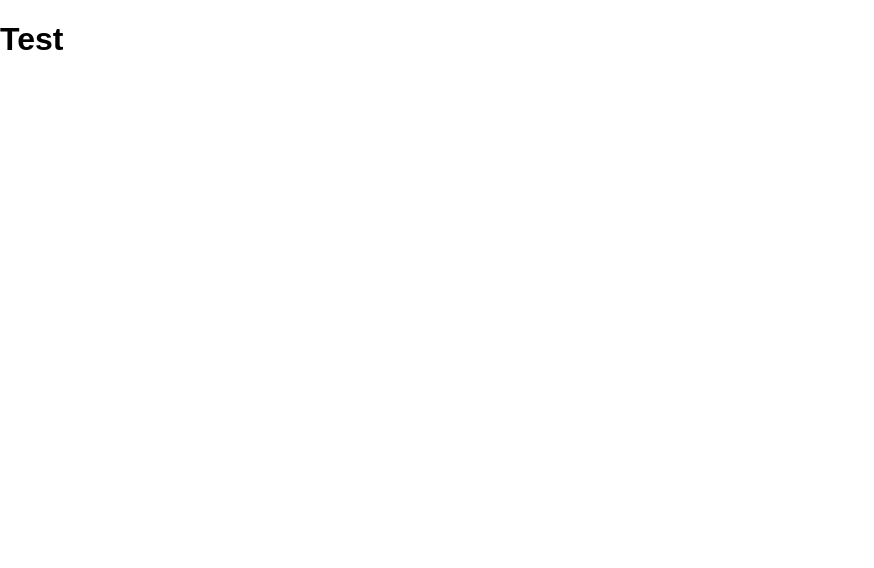
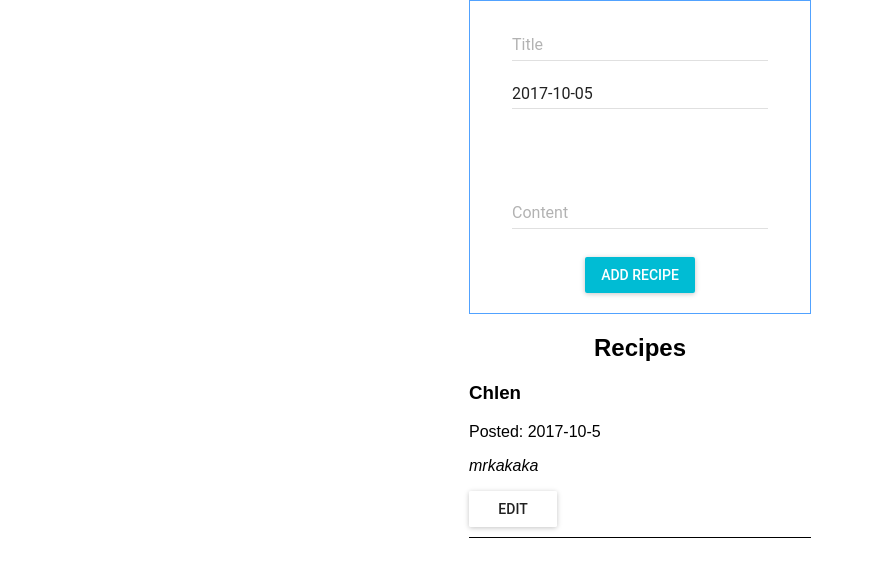
Before and after one commit to Narudir/recipes, a React app: page / in a window 1280 px wide. Shown: the whole page, without its empty margins (0-874 px from the left). Built offline with nearby package versions, Linux system fonts and the light colour scheme.

Commit message:
Add recipe list. Add ability to add new recipes.

```diff
--- a/src/components/AddRecipe.js
+++ b/src/components/AddRecipe.js
@@ -1,5 +1,75 @@
-import React from 'react';
+import React, { Component } from 'react';
+import TextField from 'material-ui/TextField';
+import DatePicker from 'material-ui/DatePicker';
+import RaisedButton from 'material-ui/RaisedButton';
 
-const AddRecipe = (props) => {
-    return
+class AddRecipe extends Component {
+    constructor(props) {
+        super(props);
+        this.state = {
+            title: "",
+            date: null,
+            content: "",
+            titleErrorText: "",
+            contentErrorText: ""
+        }
+        this.submitRecipe = this.submitRecipe.bind(this);
+    }
+
+    componentWillMount() {
+        const todayDate = new Date();
+        const formatDate = `${todayDate.getFullYear()}-${todayDate.getMonth() + 1}-${todayDate.getDate()}`;
+        this.setState({date: formatDate});
+    }
+
+    submitRecipe() {
+        this.state.title === "" ?
+        this.setState({titleErrorText: "Title is required."}) :
+        this.setState({titleErrorText: ""});
+
+        this.state.content === "" ?
+        this.setState({contentErrorText: "Content is required."}) :
+        this.setState({contentErrorText: ""});
+
+        if (this.state.title && this.state.content) {
+            this.props.addRecipe({
+                title: this.state.title,
+                date: this.state.date,
+                content: this.state.content
+            });
+        }
+    }
+
+    render() {
+        return (
+            <div className="add_recipe">
+                <TextField
+                    hintText="Title"
+                    errorText={this.state.titleErrorText}
+                    onChange={(e, value) => this.setState({title: value})}
+                />
+                <DatePicker
+                    hintText="Create date"
+                    mode="portrait"
+                    defaultDate={new Date(this.state.date)}
+                    onChange={(e, date) => this.setState({date: `${date.getFullYear()}-${date.getMonth() + 1}-${date.getDate()}`})}
+                />
+                <TextField
+                    hintText="Content"
+                    errorText={this.state.contentErrorText}
+                    multiLine={true}
+                    rows={4}
+                    onChange={(e, value) => this.setState({content: value})}
+                />
+                <RaisedButton
+                    label="Add recipe"
+                    primary={true}
+                    className="add-btn"
+                    onClick={this.submitRecipe}
+                />
+            </div>
+        )
+    }
 }
+
+export default AddRecipe
--- /dev/null
+++ b/src/components/Recipe.js
@@ -0,0 +1,84 @@
+import React, { Component } from 'react';
+import Dialog from 'material-ui/Dialog';
+import RaisedButton from 'material-ui/RaisedButton';
+import FlatButton from 'material-ui/FlatButton';
+import TextField from 'material-ui/TextField';
+import DatePicker from 'material-ui/DatePicker';
+
+class Recipe extends Component {
+    constructor(props) {
+        super(props);
+        this.state = {
+            editOpen: false,
+            activeVersion: this.props.recipe.activeVersion,
+            title: this.props.recipe.versions.get(this.props.recipe.activeVersion).title,
+            date: this.props.recipe.versions.get(this.props.recipe.activeVersion).date,
+            content: this.props.recipe.versions.get(this.props.recipe.activeVersion).content
+        }
+    }
+
+    handleOpen = () => {
+        this.setState({editOpen: true});
+    };
+
+    handleClose = () => {
+        this.setState({editOpen: false});
+    };
+
+    render() {
+        const actions = [
+            <FlatButton
+                label="Done"
+                primary={true}
+                keyboardFocused={true}
+                onClick={this.handleClose}
+            />,
+        ];
+        let versions = [];
+        for (let version of this.props.recipe.versions) {
+            versions.push(<li key={version[0]}>{version[0]} version</li>);
+        }
+        return (
+            <div>
+                <h3>{this.state.title}</h3>
+                <span>Posted: {this.state.date}</span>
+                <p className="content">{this.state.content}</p>
+                <RaisedButton label="Edit" onClick={this.handleOpen} />
+                <Dialog
+                    title="Edit recipe"
+                    actions={actions}
+                    modal={false}
+                    open={this.state.editOpen}
+                    onRequestClose={this.handleClose}
+                >
+                    <TextField
+                        hintText="Title"
+                        value={this.state.title}
+                        onChange={(e, value) => this.setState({title: value})}
+                        fullWidth={true}
+                    />
+                    <DatePicker
+                        hintText="Create date"
+                        mode="portrait"
+                        value={new Date(this.state.date)}
+                        onChange={(e, date) => this.setState({date: `${date.getFullYear()}-${date.getMonth() + 1}-${date.getDate()}`})}
+                        fullWidth={true}
+                    />
+                    <TextField
+                        hintText="Content"
+                        value={this.state.content}
+                        multiLine={true}
+                        rows={4}
+                        onChange={(e, value) => this.setState({content: value})}
+                        fullWidth={true}
+                    />
+                    <ul className="versions">
+                        {versions}
+                    </ul>
+                </Dialog>
+            </div>
+        )
+    }
+}
+
+export default Recipe
--- /dev/null
+++ b/src/components/RecipeList.js
@@ -0,0 +1,23 @@
+import React from 'react';
+import Recipe from './Recipe';
+import { connect } from 'react-redux'
+
+const RecipeList = (props) => {
+    const recipeList = props.recipes.map((recipe) => {
+        return <li key={recipe.id} className="recipe_list_item"><Recipe recipe={recipe} /></li>
+    });
+    return (
+        <section>
+            <h2 className="section_title">Recipes</h2>
+            <ul className="recipe_list">
+                {recipeList}
+            </ul>
+        </section>
+    )
+}
+
+const RecipeListContainer = connect(
+    (state) => state,
+)(RecipeList)
+
+export default RecipeListContainer
--- /dev/null
+++ b/src/containers/AddRecipeContainer.js
@@ -0,0 +1,18 @@
+import { connect } from 'react-redux'
+import AddRecipe from '../components/AddRecipe'
+import { addRecipe } from '../actions'
+
+const mapDispatchToProps = dispatch => {
+    return {
+        addRecipe: recipe => {
+            dispatch(addRecipe(recipe))
+        }
+    }
+}
+
+const AddRecipeContainer = connect(
+    null,
+    mapDispatchToProps
+)(AddRecipe)
+
+export default AddRecipeContainer
--- a/src/index.css
+++ b/src/index.css
@@ -3,3 +3,32 @@ body {
   padding: 0;
   font-family: sans-serif;
 }
+#root {
+  display: flex;
+  justify-content: center;
+}
+.add_recipe {
+  display: flex;
+  flex-wrap: wrap;
+  justify-content: center;
+  width: 300px;
+  border: 1px solid #51A2FF;
+  padding: 20px;
+}
+.add-btn {
+  margin-top: 20px;
+}
+.section_title {
+  text-align: center;
+}
+.recipe_list {
+  list-style: none;
+  padding: 0px;
+}
+.recipe_list_item {
+  border-bottom: 1px solid #000;
+  padding-bottom: 10px;
+}
+.content {
+  font-style: italic;
+}
--- a/src/index.js
+++ b/src/index.js
@@ -3,20 +3,30 @@ import ReactDOM from 'react-dom';
 import { createStore } from 'redux'
 import { Provider } from 'react-redux'
 import recipesReducer from './reducers';
+import AddRecipeContainer from './containers/AddRecipeContainer';
+import RecipeListContainer from './components/RecipeList';
 import registerServiceWorker from './registerServiceWorker';
+import MuiThemeProvider from 'material-ui/styles/MuiThemeProvider';
 import './index.css';
-const recipes = new Map();
-const versions = new Map();
-versions.set(1.5, {
-	title: "Chicken",
-	content: "Hehwwhwhwhw",
-	date: "09.09.2017"
-})
-recipes.set(1, {
+
+let recipes = [];
+let versions = new Map();
+versions.set(1.4, {
+	title: "Chlen",
+	date: "2017-10-5",
+	content: "mrkakaka"
+});
+versions.set(1.7, {
+	title: "Ayyyyy",
+	date: "2017-10-4",
+	content: "Hey boi"
+});
+recipes[0] = {
+	id: 1,
 	latestVersion: 1.7,
-	activeVersion: 1.5,
+	activeVersion: 1.4,
 	versions: versions
-});
+}
 
 let store = createStore(recipesReducer, {recipes: recipes});
 
@@ -24,7 +34,12 @@ class App extends Component {
 	render() {
 		return (
 			<Provider store={store}>
-      			<h1>Test</h1>
+				<MuiThemeProvider>
+					<div>
+						<AddRecipeContainer />
+						<RecipeListContainer />
+					</div>
+				</MuiThemeProvider>
 			</Provider>
     	);
   	}
--- a/src/reducers.js
+++ b/src/reducers.js
@@ -2,11 +2,19 @@ import { ADD_RECIPE, SAVE_RECIPE, SWITCH_VERSION } from './actions'
 
 function recipesReducer(state, action) {
     switch (action.type) {
-        case ADD_RECIPE:
-            const recipes = state.recipes;
-            const newId = recipes.size + 1;
-            recipes.set(newId, action.recipe)
-            return { recipes };
+        case ADD_RECIPE: {
+            const newId = state.recipes.length + 1;
+            const latestAndActiveVersion = newId + 0.1;
+            let versions = new Map();
+            versions.set(latestAndActiveVersion, action.recipe);
+            let newRecipe = {
+                id: newId,
+                latestVersion: latestAndActiveVersion,
+                activeVersion: latestAndActiveVersion,
+                versions: versions
+            };
+            return {...state, recipes: [...state.recipes, newRecipe]};
+        }
         case SAVE_RECIPE: {
             const recipes = state.recipes;
             const recipe = recipes.get(action.id);
```
Lines whose indentation alone changed are shown as unchanged.
